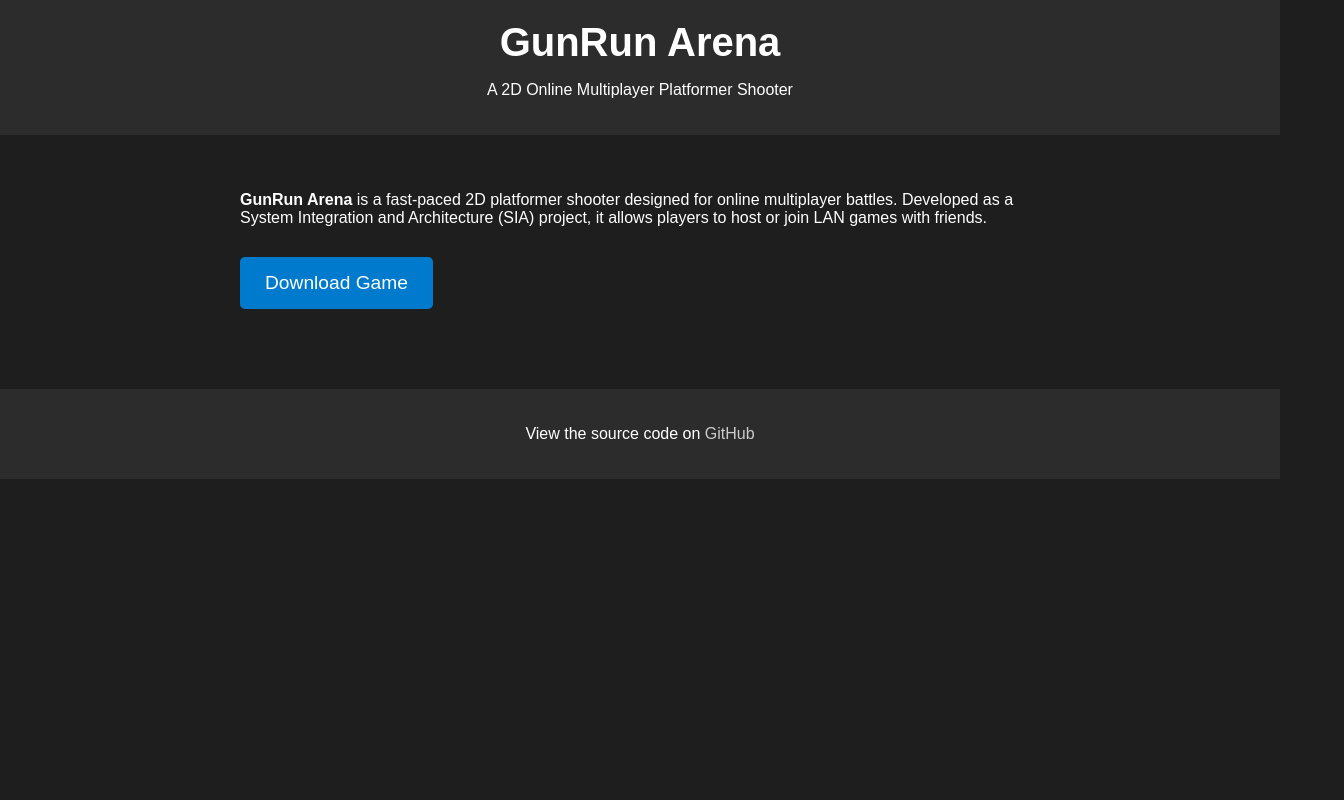
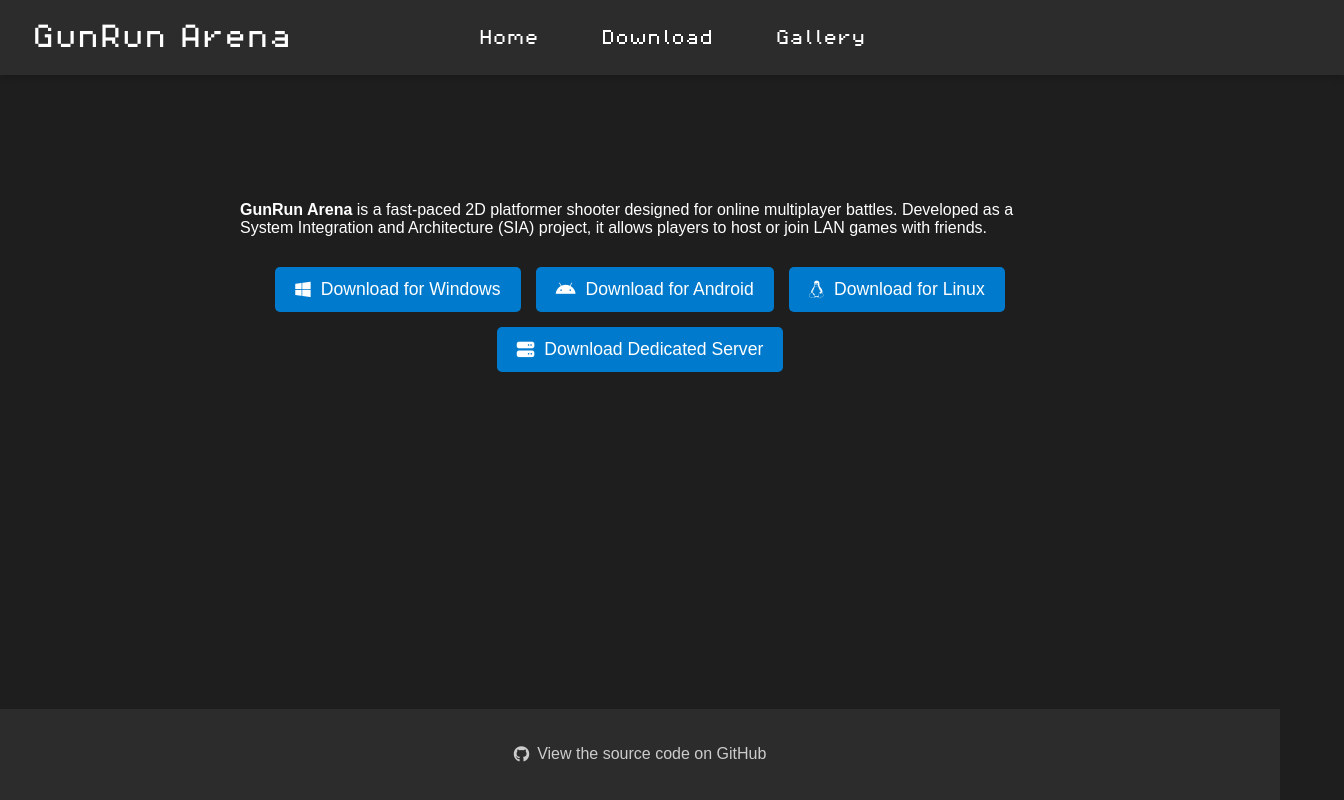
Before and after one commit to AetherKnowledge/GunRun-Arena-Website, a plain HTML site: page index.html in a window 1280 px wide. Shown: the whole page, 1344 px wide, since content can reach past the window. Drawn offline with Linux system fonts and the light colour scheme; a web font is replaced by a local one.

Commit message:
Header Added

```diff
--- a/index.html
+++ b/index.html
@@ -4,73 +4,51 @@
     <meta charset="UTF-8" />
     <meta name="viewport" content="width=device-width, initial-scale=1.0"/>
     <title>GunRun Arena</title>
-  <style>
-    body {
-      font-family: Arial, sans-serif;
-      background: #1e1e1e;
-      color: #fff;
-      margin: 0;
-      padding: 0;
-    }
-    header {
-      background: #2c2c2c;
-      padding: 20px;
-      text-align: center;
-    }
-    header h1 {
-      margin: 0;
-      font-size: 2.5em;
-    }
-    main {
-      padding: 40px 20px;
-      max-width: 800px;
-      margin: auto;
-    }
-    .description {
-      margin-bottom: 30px;
-    }
-    .download {
-      display: inline-block;
-      padding: 15px 25px;
-      background: #007acc;
-      color: #fff;
-      text-decoration: none;
-      border-radius: 5px;
-      font-size: 1.2em;
-    }
-    .download:hover {
-      background: #005fa3;
-    }
-    footer {
-      text-align: center;
-      padding: 20px;
-      background: #2c2c2c;
-      margin-top: 40px;
-    }
-    .github-link {
-      color: #ccc;
-      text-decoration: none;
-    }
-    .github-link:hover {
-      text-decoration: underline;
-    }
-  </style>
+    <link rel="stylesheet" href="style.css">
+    <!-- Font Awesome for icons -->
+    <link rel="stylesheet" href="https://cdnjs.cloudflare.com/ajax/libs/font-awesome/6.5.0/css/all.min.css">
+    <!-- PixelOperator8 font -->
+    <link rel="stylesheet" href="fonts/PixelOperator8.css">
   </head>
   <body>
-  <header>
-    <h1>GunRun Arena</h1>
-    <p>A 2D Online Multiplayer Platformer Shooter</p>
+    <header class="sticky-header">
+      <div class="header-left">
+        <span class="pixel-font">GunRun Arena</span>
+      </div>
+      <div class="header-center">
+        <button class="header-btn">Home</button>
+        <button class="header-btn">Download</button>
+        <button class="header-btn">Gallery</button>
+      </div>
     </header>
+
     <main>
       <section class="description">
         <p><strong>GunRun Arena</strong> is a fast-paced 2D platformer shooter designed for online multiplayer battles. Developed as a System Integration and Architecture (SIA) project, it allows players to host or join LAN games with friends.</p>
       </section>
-    <section>
-      <a class="download" href="https://github.com/AetherKnowledge/GunRun-Arena/archive/refs/heads/master.zip" download>Download Game</a>
+
+      <section class="downloads">
+        <a class="download-btn" href="https://github.com/AetherKnowledge/GunRun-Arena/releases/download/v1.0.1/GunRun-Arena.exe" download>
+          <i class="fab fa-windows"></i> Download for Windows
+        </a>
+        <a class="download-btn" href="https://github.com/AetherKnowledge/GunRun-Arena/releases/download/v1.0.1/GunRun-Arena.apk" download>
+          <i class="fab fa-android"></i> Download for Android
+        </a>
+        <a class="download-btn" href="https://github.com/AetherKnowledge/GunRun-Arena/releases/download/v1.0.1/GunRun-Arena-Server.x86_64" download>
+          <i class="fab fa-linux"></i> Download for Linux
+        </a>
+        <a class="download-btn" href="https://github.com/AetherKnowledge/GunRun-Arena/releases/download/v1.0.1/GunRun-Arena-Server.x86_64" download>
+          <i class="fas fa-server"></i> Download Dedicated Server
+        </a>
       </section>
     </main>
+
     <footer>
-    <p>View the source code on <a class="github-link" href="https://github.com/AetherKnowledge/GunRun-Arena" target="_blank">GitHub</a></p>
+      <p>
+        <a class="github-link" href="https://github.com/AetherKnowledge/GunRun-Arena" target="_blank">
+          <i class="fab fa-github"></i> View the source code on GitHub
+        </a>
+      </p>
     </footer>
   </body>
 </html>
--- /dev/null
+++ b/style.css
@@ -0,0 +1,166 @@
+/* Make footer stick to bottom */
+html, body {
+  height: 100%;
+  margin: 0;
+  display: flex;
+  flex-direction: column;
+  font-family: Arial, sans-serif;
+  background: #1e1e1e;
+  color: #fff;
+}
+
+header {
+  background: #2c2c2c;
+  padding: 20px;
+  text-align: center;
+}
+
+header h1 {
+  margin: 0;
+  font-size: 2.5em;
+}
+
+main {
+  flex: 1;
+  padding: 40px 20px;
+  max-width: 800px;
+  margin: auto;
+}
+
+.description {
+  margin-bottom: 30px;
+}
+
+.downloads {
+  display: flex;
+  flex-wrap: wrap;
+  gap: 15px;
+  justify-content: center;
+  margin-bottom: 40px;
+}
+
+.download-btn {
+  display: flex;
+  align-items: center;
+  gap: 10px;
+  padding: 12px 20px;
+  background: #007acc;
+  color: #fff;
+  text-decoration: none;
+  border-radius: 5px;
+  font-size: 1.1em;
+  transition: background 0.3s;
+}
+
+.download-btn:hover {
+  background: #005fa3;
+}
+
+.gallery-container {
+  overflow-x: auto;
+  white-space: nowrap;
+  padding: 10px 0;
+}
+
+.gallery-container::-webkit-scrollbar {
+  height: 8px;
+}
+
+.gallery-container::-webkit-scrollbar-thumb {
+  background: #555;
+  border-radius: 4px;
+}
+
+.gallery-container::-webkit-scrollbar-track {
+  background: #2c2c2c;
+}
+
+.gallery-container img {
+  height: 200px;
+  margin-right: 10px;
+  border-radius: 5px;
+}
+
+footer {
+  text-align: center;
+  padding: 20px;
+  background: #2c2c2c;
+}
+
+.github-link {
+  color: #ccc;
+  text-decoration: none;
+  display: inline-flex;
+  align-items: center;
+  gap: 8px;
+}
+
+.github-link:hover {
+  text-decoration: underline;
+}
+
+@font-face {
+  font-family: 'PixelOperator8';
+  src: url('fonts/PixelOperator8.ttf') format('truetype');
+  font-weight: normal;
+  font-style: normal;
+}
+
+.pixel-font {
+  font-family: 'PixelOperator8', monospace;
+  font-size: 1.6rem;
+  /* letter-spacing: 1px; */
+}
+
+/* Header Section */
+
+.sticky-header {
+  position: sticky;
+  top: 0;
+  width: 100%;
+  background: #2c2c2c;
+  display: flex;
+  align-items: center;
+  padding: 1.5rem 2rem;
+  z-index: 1000;
+  box-shadow: 0 2px 8px rgba(0,0,0,0.2);
+  position: relative; /* for absolute centering */
+}
+
+.header-left {
+  flex: 1;
+  display: flex;
+  align-items: center;
+  min-width: 0;
+}
+
+.header-center {
+  position: absolute;
+  left: 50%;
+  top: 50%;
+  transform: translate(-50%, -50%);
+  display: flex;
+  justify-content: center;
+  gap: 1.5rem;
+}
+
+.header-btn {
+  background: none;
+  color: #fff;
+  border: none;
+  padding: 0.5rem 1.2rem;
+  font-family: 'PixelOperator8', monospace;
+  font-size: 1rem;
+  border-radius: 6px;
+  cursor: pointer;
+  transition: color 0.2s;
+}
+
+.header-btn:hover {
+  color: #007acc;
+  background: none;
+}
+
+main {
+  margin-top: 70px;
+}
```
Also changed, not shown: fonts/PixelOperator8-Bold.ttf (added), fonts/PixelOperator8.ttf (added), images/gamebg.png (added). Lines whose indentation alone changed are shown as unchanged.
